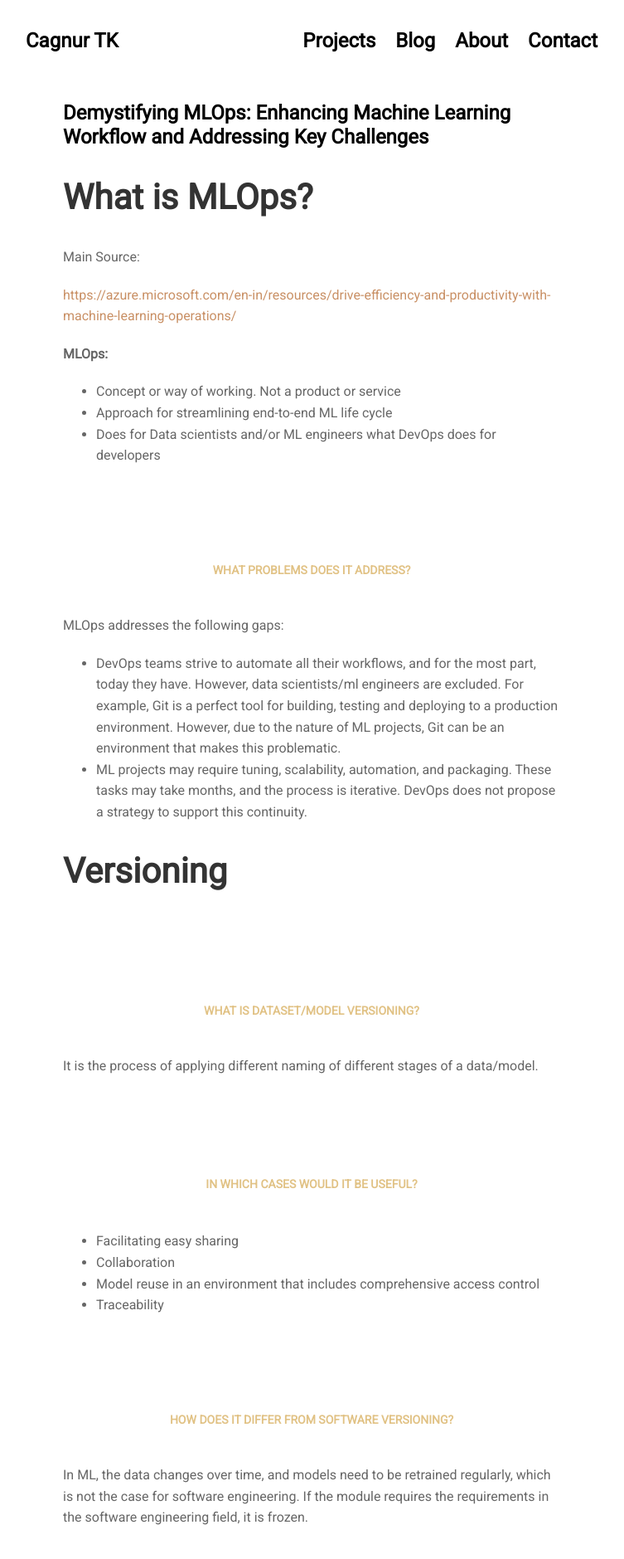
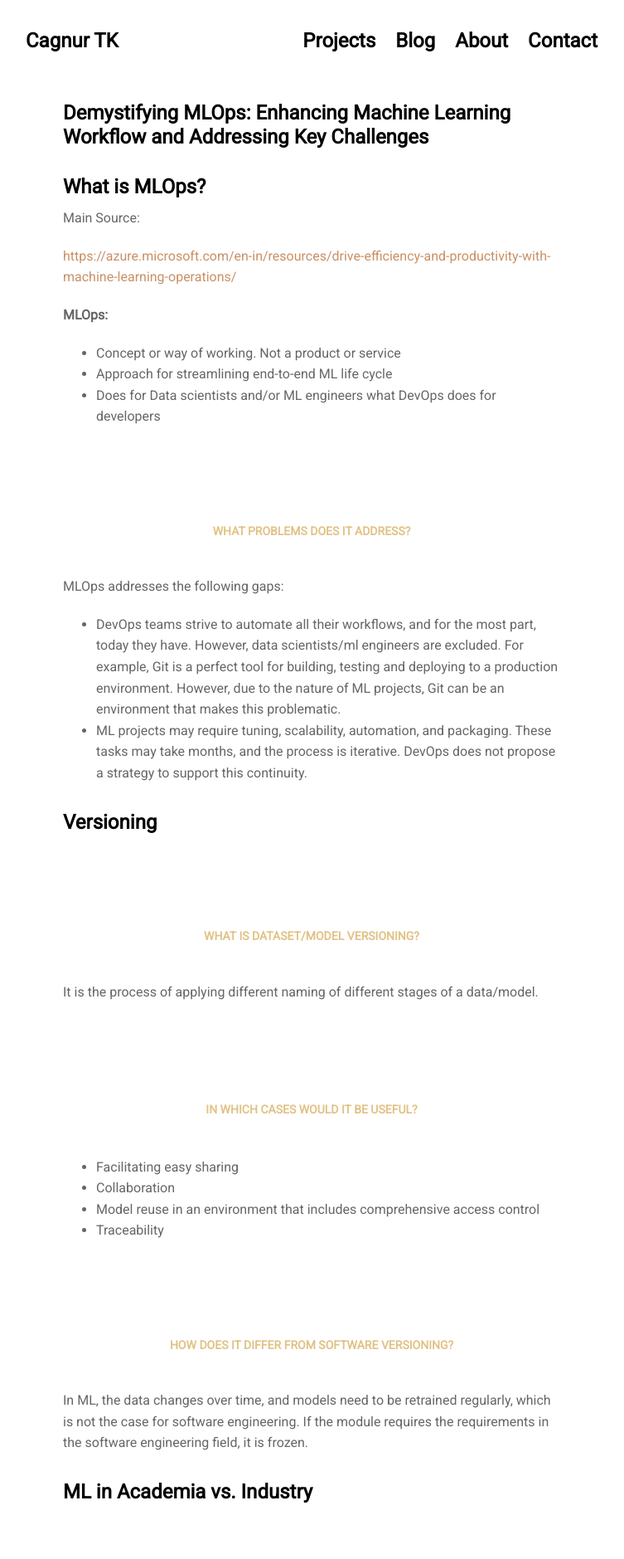
Before and after one commit to Cagnurt/cagnurt.github.io, a Jekyll site: the page built from _posts/2023-06-30-Demystifying MLOps Enhancing Machine Learning Work.md, in a window 1280 px wide. Shown: the top 1879 px of the page at 83% size, without its empty margins (264-1017 px from the left). Built offline with Jekyll 4.4.1, drawn with Linux system fonts in a browser that asks for light colours; nearby versions of some CDN libraries.

```diff
--- a/_posts/2023-06-30-Demystifying MLOps Enhancing Machine Learning Work.md
+++ b/_posts/2023-06-30-Demystifying MLOps Enhancing Machine Learning Work.md
@@ -3,7 +3,7 @@ layout: post
 title: "Demystifying MLOps: Enhancing Machine Learning Workflow and Addressing Key Challenges"
 ---
 
-## What is MLOps?
+#### What is MLOps?
 
 Main Source:
 
@@ -22,7 +22,7 @@ MLOps addresses the following gaps:
 - DevOps teams strive to automate all their workflows, and for the most part, today they have. However, data scientists/ml engineers are excluded. For example, Git is a perfect tool for building, testing and deploying to a production environment. However, due to the nature of ML projects, Git can be an environment that makes this problematic.
 - ML projects may require tuning, scalability, automation, and packaging. These tasks may take months, and the process is iterative. DevOps does not propose a strategy to support this continuity.
 
-## Versioning
+#### Versioning
 
 ### What is dataset/model versioning?
 
@@ -39,7 +39,7 @@ It is the process of applying different naming of different stages of a data/mod
 
 In ML, the data changes over time, and models need to be retrained regularly, which is not the case for software engineering. If the module requires the requirements in the software engineering field, it is frozen.
 
-## ML in Academia vs. Industry
+#### ML in Academia vs. Industry
 
 ### What are the differences between doing ML in academic and industrial settings?
 
@@ -54,7 +54,7 @@ In ML, the data changes over time, and models need to be retrained regularly, wh
 | Motivation | Internally motivated | Product-oriented |
 | Money Support | Rare or few (at least for Turkey) | Full support from the company |
 
-## Performance Issues
+#### Performance Issues
 
 ### Say your model has a decent test set performance but performs poorly in production. What could be the issue?
 
```
